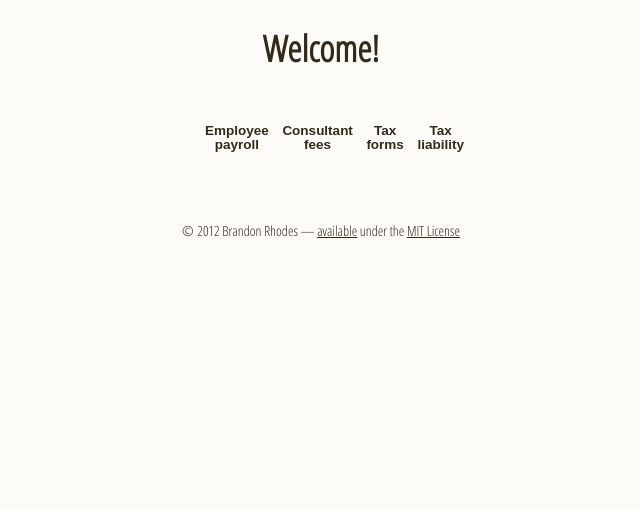
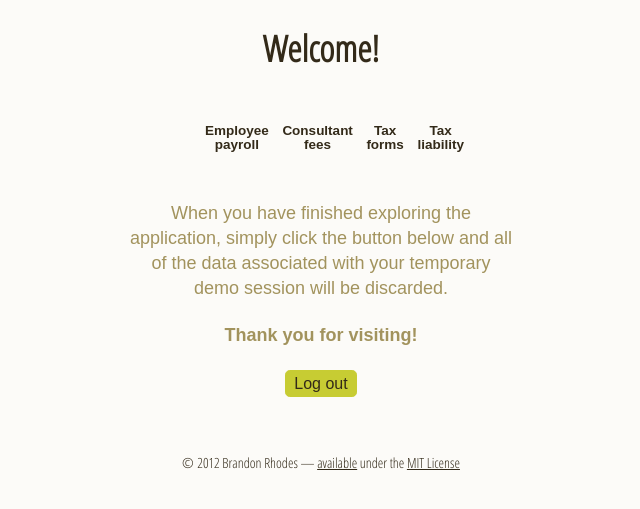
Before and after one commit to brandon-rhodes/publicanus, a Django app: template publican/frontend/templates/publican/main.html in a window 1280 px wide. Shown: the top 509 px of the page, without its empty margins (319-959 px from the left). Run offline with Django 3.2, Linux system fonts and the light colour scheme; the template is opened without the code that fills it, so the values that code supplies are empty; parts of the project's set-up code (start-up, migrations or seed data) failed here and were passed over.

Commit message:
Since *I* now need to log out, added logout page

```diff
--- a/publican/frontend/static/scripts/publican.js
+++ b/publican/frontend/static/scripts/publican.js
@@ -2,9 +2,14 @@
 
 $(document).ready(function() {
 
+    var reload_page = function() {
+        console('go!');
+        location.reload();
+    };
+
     $('.delete-filing').click(function(event) {
         var url = $(event.delegateTarget).attr('data-url');
-        console.log('We want to delete the filing at', url);
+        $.ajax({url: url, type: 'DELETE', success: reload_page});
     });
 
 });
--- a/publican/frontend/templates/publican/filing.html
+++ b/publican/frontend/templates/publican/filing.html
@@ -1,6 +1,5 @@
 {% extends "publican/_design.html" %}
 {% load publican %}
-{% load publican_api %}
 
 {% block title %}Form {{ form.name }} for {{ filing.period_name }}{% endblock %}
 
@@ -39,7 +38,8 @@
   <li>
     You {% if not forloop.first %}re-{% endif %}filed
     on {{ real_filing.date|mydate:"d B Y" }}
-    <a class="button delete-filing" data-url="TODO:put-api-url-here">×</a>
+    <a class="button delete-filing"
+       data-url="/api/v1/filing/{{ real_filing.id }}/">×</a>
     {% if not forloop.last %}<br>{% endif %}
     {% endfor %}
 </ul>
--- a/publican/frontend/templates/publican/main.html
+++ b/publican/frontend/templates/publican/main.html
@@ -57,4 +57,16 @@
 {% endfor %}
 </table>
 
+<p>
+  When you have finished exploring the application,
+  simply click the button below
+  and all of the data associated with your temporary demo session
+  will be discarded.
+</p>
+<p>
+  <b>Thank you for visiting!</b>
+</p>
+  <a class="button" href="/accounts/logout/">Log out</a>
+</p>
+
 {% endblock %}
--- a/publican/frontend/urls.py
+++ b/publican/frontend/urls.py
@@ -4,6 +4,7 @@ urlpatterns = patterns(
     'publican.frontend',
     url(r'^$', 'views.index'),
     url(r'^accounts/login/$', 'demo.welcome_page'),
+    url(r'^accounts/logout/$', 'demo.goodbye_page'),
     url(r'^accounts/create_demo/$', 'demo.create_demo'),
     url(r'^(\w+)/(\w+)/([-\w]+)/$', 'views.filing',
         name='filing'),
```
Also changed, not shown: publican/frontend/demo.py (+10 -1 lines).
